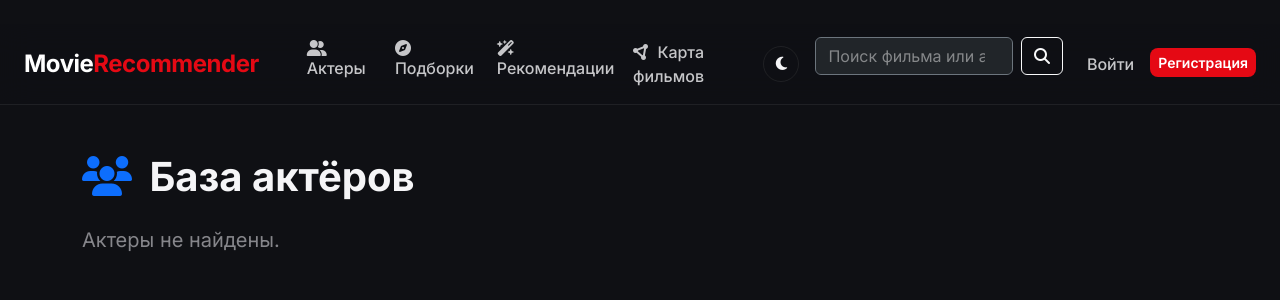
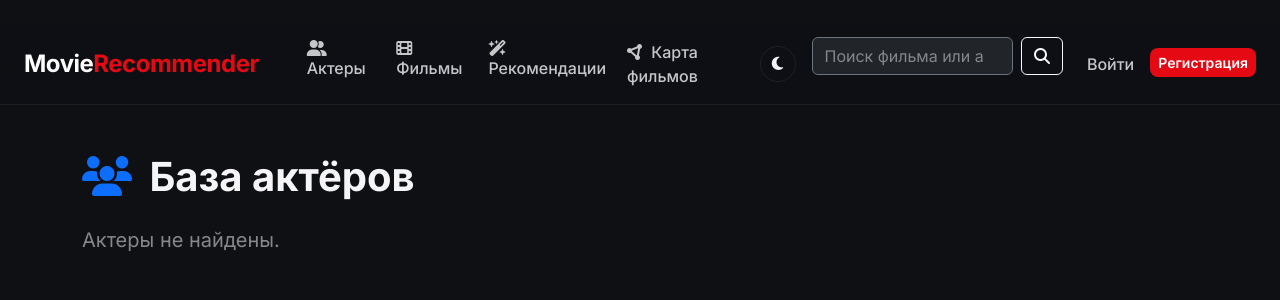
Before and after one commit to DanilLisenko/vkr, a Django app: page /movies/actors/ in a window 1280 px wide. Shown: the top 300 px of the page. Run offline with Django 5.2, Linux system fonts and the light colour scheme; data that the repository does not hold is empty; some libraries are stand-ins or nearby versions.

Commit message:
Rename nav item: Подборки -> Фильмы

```diff
--- a/movie_recommender/templates/base.html
+++ b/movie_recommender/templates/base.html
@@ -348,7 +348,7 @@
             <div class="collapse navbar-collapse" id="navbarNav">
                 <ul class="navbar-nav me-auto mb-2 mb-lg-0 ms-lg-4">
                     <li class="nav-item"><a class="nav-link" href="{% url 'movies:actors_list' %}"><i class="fa-solid fa-user-group me-1"></i> Актеры</a></li>
-                    <li class="nav-item"><a class="nav-link" href="{% url 'movies:movie_collections' %}"><i class="fa-solid fa-compass me-1"></i> Подборки</a></li>
+                    <li class="nav-item"><a class="nav-link" href="{% url 'movies:movie_collections' %}"><i class="fa-solid fa-film me-1"></i> Фильмы</a></li>
                     <li class="nav-item"><a class="nav-link" href="{% url 'movies:recommend_movie' %}"><i class="fa-solid fa-wand-magic-sparkles me-1"></i> Рекомендации</a></li>
                     <li class="nav-item"><a class="nav-link" href="{% url 'movies:mindmap' %}"><i class="fa-solid fa-circle-nodes me-1"></i> Карта фильмов</a></li>
                 </ul>
```
